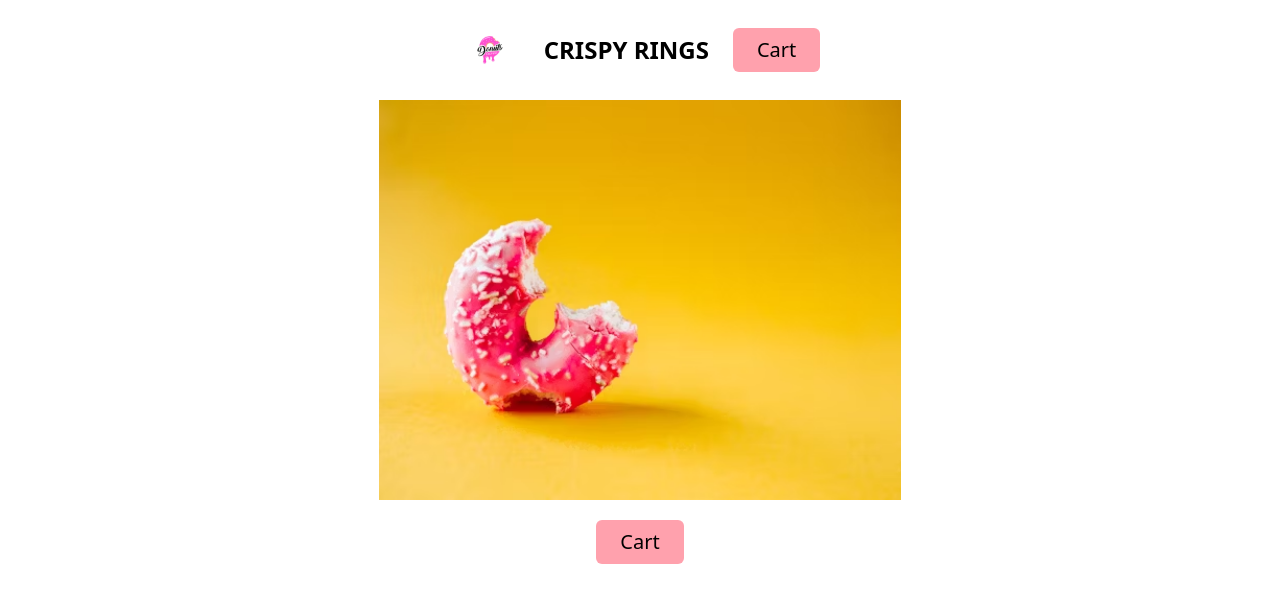
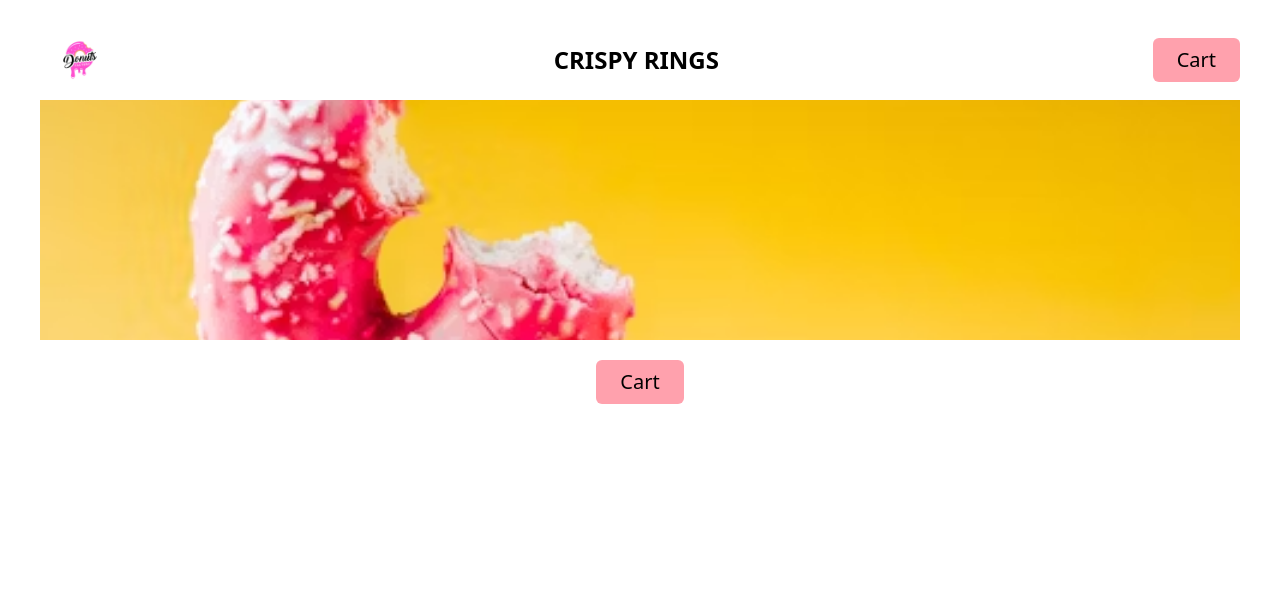
Before and after one commit to OlgaMinaievaWebDev/donut-shop, a React (Vite) app: page / in a window 1280 px wide. Shown: the top 602 px of the page. Built offline with nearby package versions, Linux system fonts and the light colour scheme.

Commit message:
Button added

```diff
--- a/src/App.jsx
+++ b/src/App.jsx
@@ -3,12 +3,10 @@ import Shop from "./components/Shop";
 
 function App() {
   return (
-    <>
-      <div className="flex flex-col items-center space-y-5 px-[10%]">
-        <Header />
-        <Shop />
-      </div>
-    </>
+    <div>
+      <Header />
+      <Shop />
+    </div>
   );
 }
 
--- /dev/null
+++ b/src/components/Button.jsx
@@ -0,0 +1,9 @@
+function Button({ children }) {
+  return (
+    <button className="py-2 px-6 bg-rose-300 rounded-md cursor-pointer text-xl hover:bg-rose-400">
+      {children}
+    </button>
+  );
+}
+
+export default Button;
--- a/src/components/Header.jsx
+++ b/src/components/Header.jsx
@@ -1,13 +1,14 @@
 import logo from "../assets/logo.jpg";
+import Button from "./Button";
 
 function Header() {
   return (
-    <header className="flex justify-between items-center pt-5 px-4 md:px-10 space-x-6">
-      <img src={logo} alt="donut-shop logo" className="w-[60px]" />
+    <header className="flex flex-wrap justify-between items-center pt-5 px-4 md:px-10 space-y-3 md:space-y-0">
+      <img src={logo} alt="donut-shop logo" className="w-[80px]" />
       <h1 className="font-bold text-2xl uppercase flex-1 text-center">
         Crispy Rings
       </h1>
-      <button className="btn">Cart</button>
+      <Button>Cart</Button>
     </header>
   );
 }
--- a/src/components/Shop.jsx
+++ b/src/components/Shop.jsx
@@ -1,14 +1,17 @@
 import donut from "../assets/main.avif";
+import Button from "./Button";
 
 function Shop() {
   return (
     <main className="flex flex-col items-center space-y-5 px-4 md:px-10">
-      <img
-        src={donut}
-        alt="picture of donut"
-        className="w-full h-[30vh] md:h-[40vh] lg:h-[50vh] object-cover"
-      />
-      <button className="btn">Cart</button>
+      <div className="w-full h-[30vh] overflow-hidden">
+        <img
+          src={donut}
+          alt="picture of donut"
+          className="w-full h-full object-cover"
+        />
+      </div>
+      <Button>Cart</Button>
     </main>
   );
 }
--- a/src/index.css
+++ b/src/index.css
@@ -6,9 +6,3 @@
     padding: 0;
   }
 }
-
-@layer components {
-  .btn {
-    @apply py-2 px-6 bg-rose-300 rounded-md cursor-pointer text-xl hover:bg-rose-400;
-  }
-}
```
